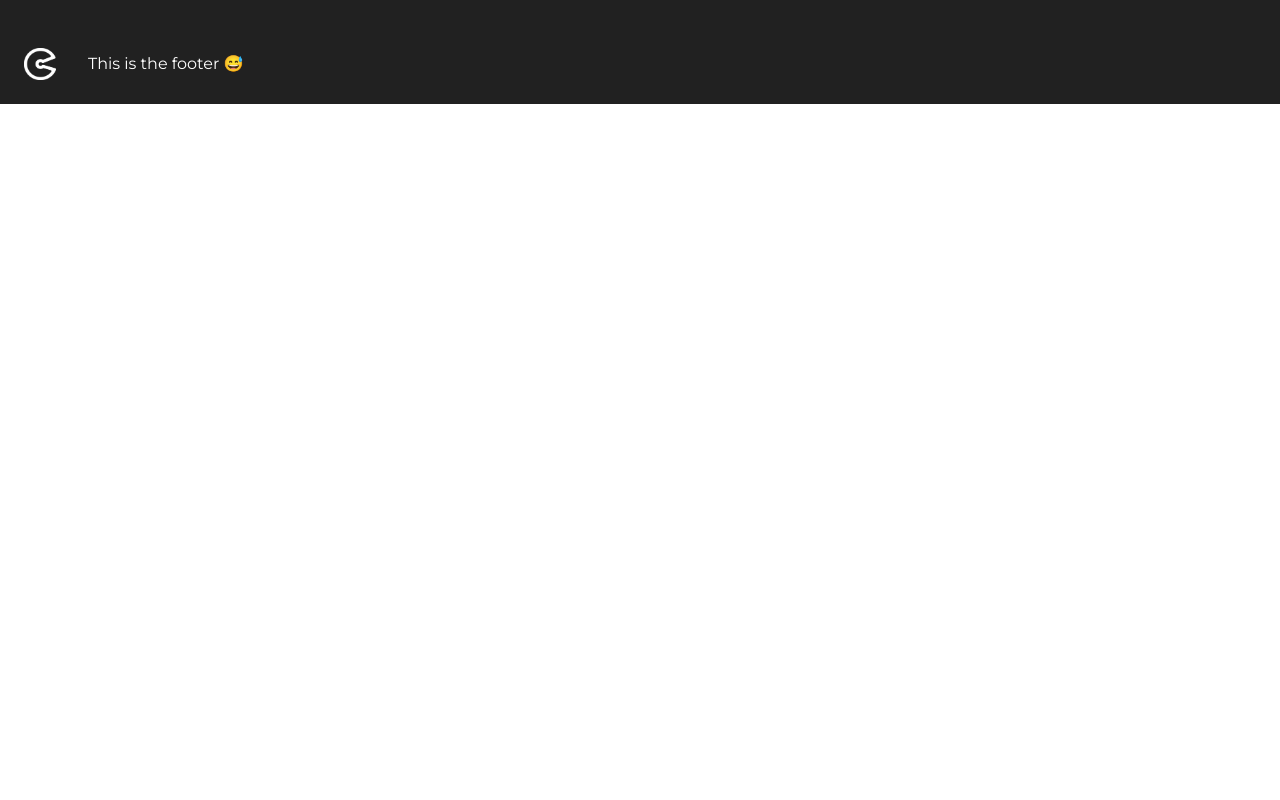
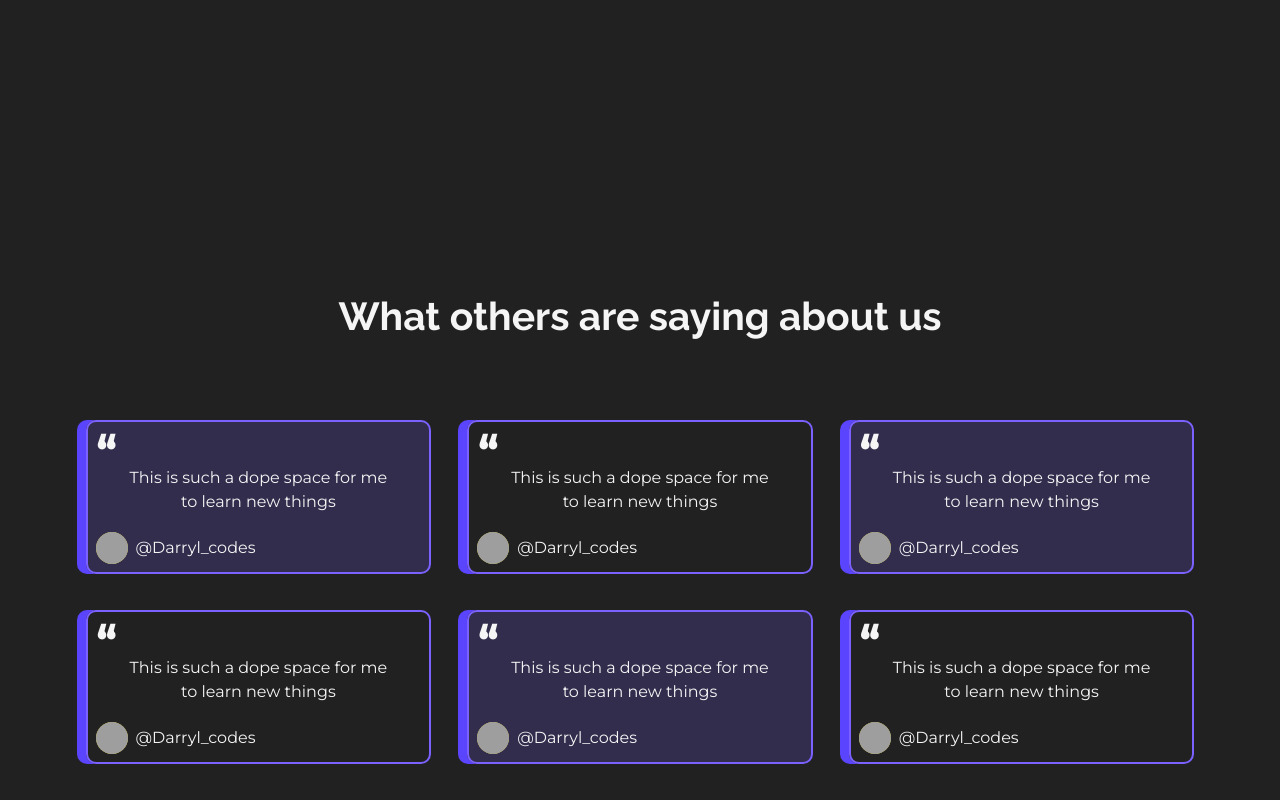
Before and after one commit to blaccsmith/website, a Next.js app: page / in a window 1280 px wide. Shown: the part 2500-3300 px from the top of the page. Before the commit the page ends 2604 px from the top, so only its background shows below. Built offline with nearby package versions, Linux system fonts and the light colour scheme; grey boxes are pictures that could not be loaded.

Commit message:
feat: created the reviews page

```diff
--- a/constants.ts
+++ b/constants.ts
@@ -41,3 +41,30 @@ export const whyUs = [
 	{ title: '13+', subtitle: 'shared projects' },
 	{ title: '$0', subtitle: 'to join' },
 ];
+
+export const reviews = [
+	{
+		name: '@Darryl_codes',
+		review: 'This is such a dope space for me to learn new things',
+	},
+	{
+		name: '@Darryl_codes',
+		review: 'This is such a dope space for me to learn new things',
+	},
+	{
+		name: '@Darryl_codes',
+		review: 'This is such a dope space for me to learn new things',
+	},
+	{
+		name: '@Darryl_codes',
+		review: 'This is such a dope space for me to learn new things',
+	},
+	{
+		name: '@Darryl_codes',
+		review: 'This is such a dope space for me to learn new things',
+	},
+	{
+		name: '@Darryl_codes',
+		review: 'This is such a dope space for me to learn new things',
+	},
+];
--- a/pages/index.tsx
+++ b/pages/index.tsx
@@ -1,6 +1,6 @@
 import { GetStaticProps } from 'next';
 import { useEffect, useRef, useState } from 'react';
-import { homePageImages, pillars, whyUs } from '../constants';
+import { homePageImages, pillars, whyUs, reviews } from '../constants';
 import {
 	Box,
 	HStack,
@@ -13,6 +13,7 @@ import {
 	Center,
 	Image,
 	VStack,
+	Avatar,
 } from '@chakra-ui/react';
 
 interface HomepageProps {
@@ -203,6 +204,74 @@ const Home = ({ images }: HomepageProps) => {
 						))}
 					</Grid>
 				</VStack>
+				<VStack
+					mt="32"
+					justifyContent="center"
+					alignItems="center"
+					h="100vh"
+					w="100%"
+					textAlign="center"
+					spacing={20}
+				>
+					<Heading fontSize="3xl" color="brand.white">
+						What others are saying about us
+					</Heading>
+					<Grid
+						templateColumns={{ sm: 'none:', md: 'repeat(3,1fr)' }}
+						gap={9}
+						w="90%"
+						mt={10}
+					>
+						{reviews.map((el, idx) => (
+							<GridItem
+								key={idx}
+								w="full"
+								h="154px"
+								p="9"
+								position="relative"
+								border="2px solid #7B61FF"
+								boxShadow="-9px 0px #5b44fd"
+								borderRadius="10px"
+								bgColor={
+									idx % 2 !== 0
+										? 'none'
+										: 'rgba(123,97,255,0.2)'
+								}
+							>
+								<Stack>
+									<Text
+										fontSize="4xl"
+										position="absolute"
+										fontWeight="bold"
+										top="-4px"
+										left="2"
+										color="brand.white"
+									>
+										“
+									</Text>
+									<Text color="brand.white">{el.review}</Text>
+									<HStack
+										position="absolute"
+										bottom="2"
+										left="2"
+									>
+										<Avatar
+											name={el.name}
+											src="https://pbs.twimg.com/profile_images/1440016777719734275/8mCVdLib_400x400.jpg"
+											size="sm"
+										/>
+										<Text
+											color="brand.white"
+											fontSize="inherit"
+										>
+											{el.name}
+										</Text>
+									</HStack>
+								</Stack>
+							</GridItem>
+						))}
+					</Grid>
+				</VStack>
 			</Center>
 		</Box>
 	);
```
